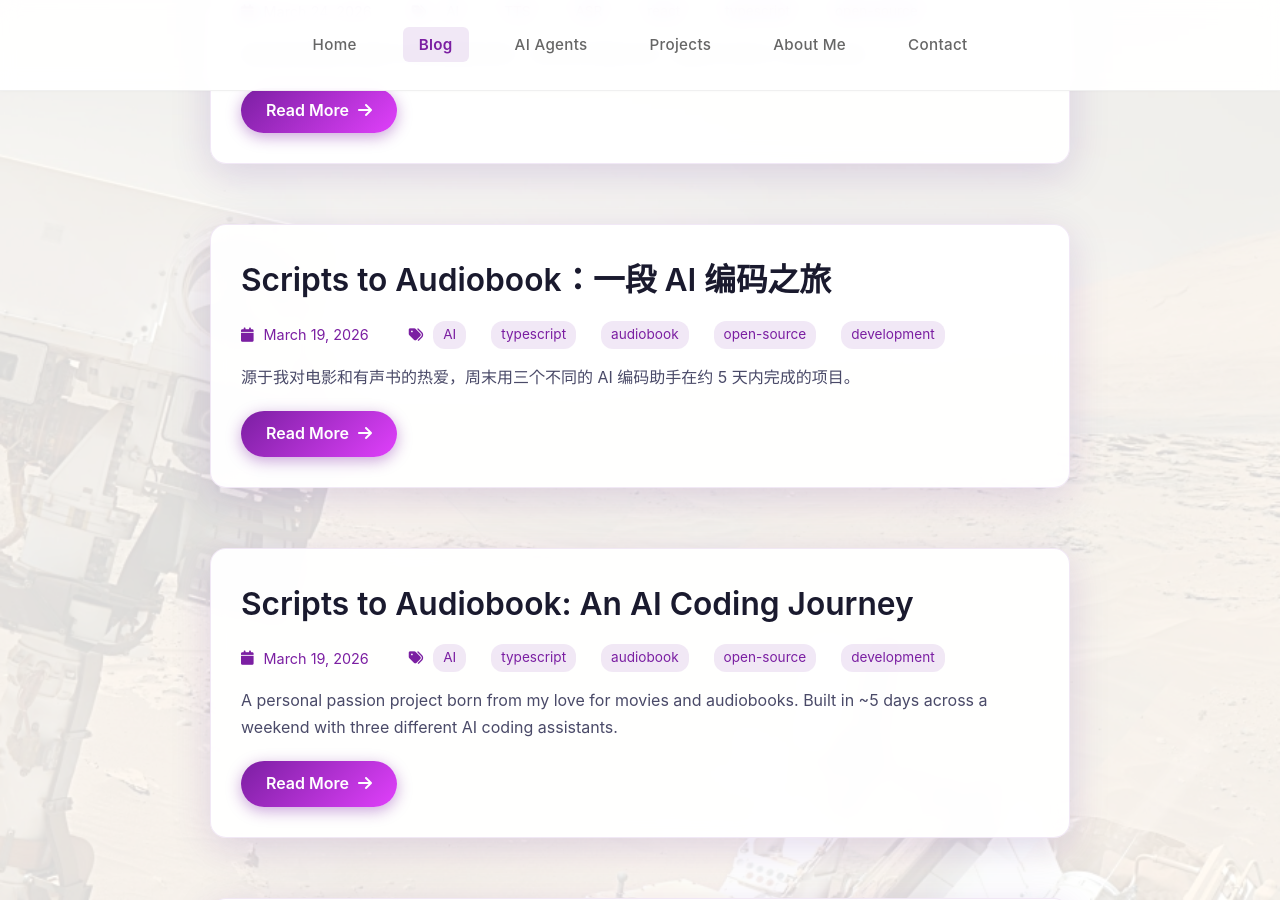
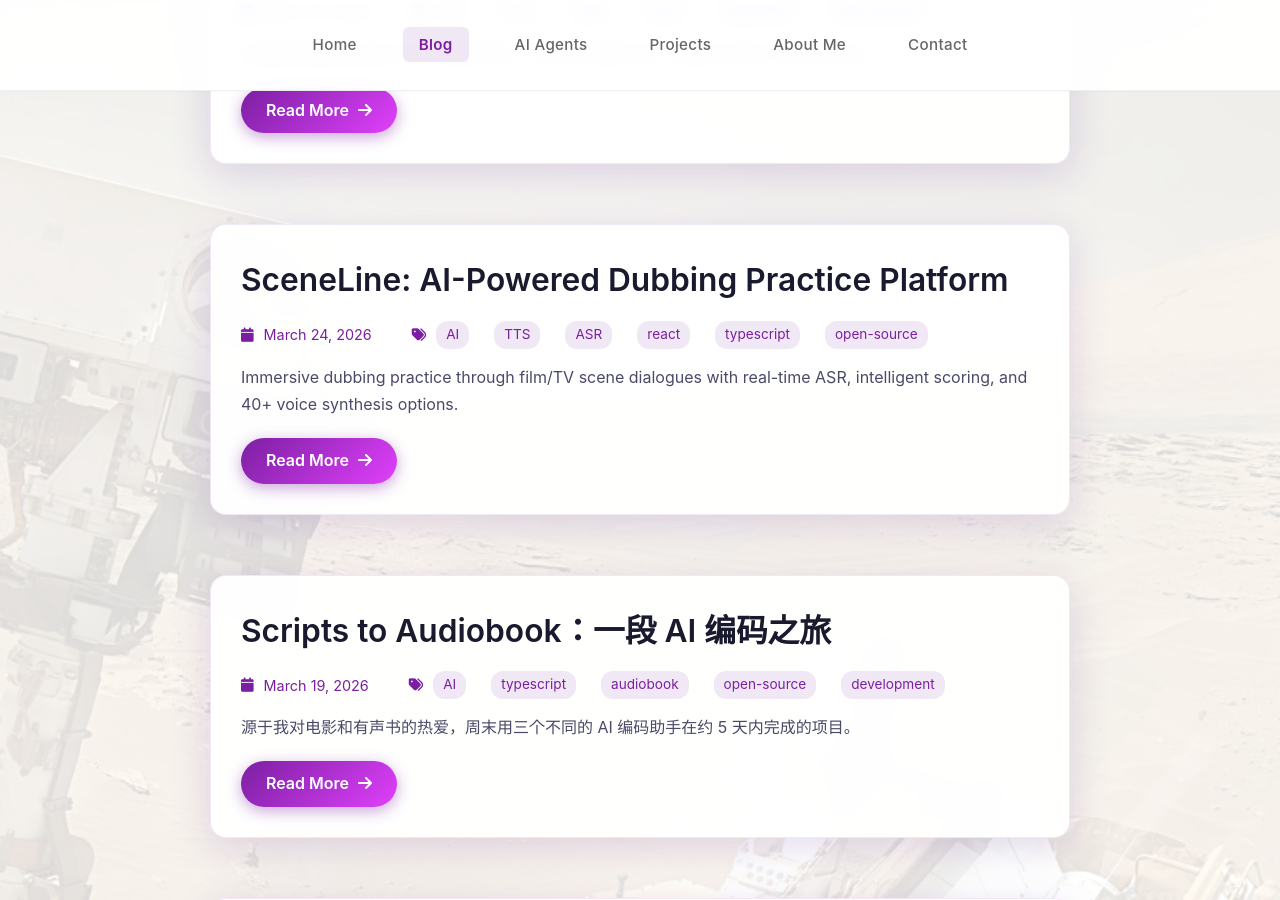
Before and after one commit to nicky-aigc/nicky-aigc.github.io, a Jekyll site: the page built from blog.html, in a window 1280 px wide and 900 px high, scrolled down 895 px. Built offline with Jekyll 4.4.1, drawn with Linux system fonts in a browser that asks for light colours; some of the changed lines change nothing that is shown.

Commit message:
Add English version for SceneLine blog post

````diff
--- /dev/null
+++ b/_posts/2026-03-25-sceneline-dubbing-practice-platform.en.md
@@ -0,0 +1,137 @@
+---
+layout: post
+title: "SceneLine: AI-Powered Dubbing Practice Platform"
+date: 2026-03-25 00:00:00 +0800
+tags: [AI, TTS, ASR, react, typescript, open-source]
+excerpt: "Immersive dubbing practice through film/TV scene dialogues with real-time ASR, intelligent scoring, and 40+ voice synthesis options."
+lang: en
+slug: sceneline-dubbing-practice-platform
+permalink: /blog/sceneline-dubbing-practice-platform
+---
+
+# SceneLine: AI-Powered Dubbing Practice Platform 🎬
+
+I recently released a new project called **SceneLine** — an AI-powered dubbing practice platform that enables language learners to practice dubbing through immersive film/TV scene dialogues.
+
+## Why I Built This
+
+The hardest part of language learning is often not vocabulary or grammar, but **language sense** — that natural, authentic way of expression. Traditional listening and reading exercises struggle to develop this, but **dubbing practice** is a great solution:
+
+- **Immersive scenarios** — Real movie/TV dialogues, not textbook sentences
+- **Multi-character interactions** — Different tones, emotions, and pacing
+- **Instant feedback** — Know whether your pronunciation is accurate
+
+But traditional dubbing practice has a pain point: **no feedback**. You say the lines along with the video, but don't know if you're doing it right.
+
+SceneLine aims to solve this.
+
+## Core Features
+
+### 🎙️ Real-time ASR (Speech Recognition)
+- Uses **FunASR** for speech recognition
+- **Resident process mode**, 10x performance optimization
+- Real-time comparison of your pronunciation against the original
+
+### 🔊 40+ TTS Voices
+- Microsoft Edge TTS support
+- 40+ voice options
+- Filter by gender/locale to find the best reference voice
+
+### 🎭 Multi-character Dialogue Practice
+- Supports multi-role scenes (like Friends dialogues)
+- Individual scoring for each character
+- Practice multiple roles by yourself
+
+### 📊 Practice History & Statistics
+- Three view modes: Overview / By Script / Details
+- Track your progress curve
+- Identify weak areas
+
+### 📝 Smart Deduplication
+- Content hash-based script deduplication
+- Automatically merges identical content to avoid repetition
+
+## Tech Stack
+
+### Frontend
+- **React + Vite** — Fast development experience
+- **Tailwind CSS** — Clean UI design
+- **TypeScript** — Type safety
+
+### Backend
+- **Express + TypeScript** — API service
+- **FunASR** — Core speech recognition
+- **node-edge-tts** — TTS wrapper
+
+### AI/ML
+- **FunASR** — Alibaba DAMO Academy's open-source ASR framework
+- **ModelScope** — Model hub
+- **faster-whisper** — Accelerated Whisper ASR
+
+## Quick Start
+
+### One-click Launch (Recommended)
+
+```bash
+git clone https://github.com/hugcosmos/SceneLine.git
+cd SceneLine
+./start.sh
+```
+
+First launch will:
+- Ask if you're in mainland China (auto-configures mirror sources)
+- Download ASR model (~2GB, takes 6-9 minutes first time)
+
+Then visit http://localhost:5000
+
+### Docker Deployment
+
+```bash
+docker-compose up -d
+```
+
+## System Requirements
+
+- **Node.js**: 20+
+- **Python**: 3.9-3.11 (ASR dependencies, torch doesn't support 3.12+)
+- **Memory**: Minimum 4GB (ASR model uses ~2GB)
+- **Disk**: 3GB+ free space
+- **FFmpeg**: For audio format conversion
+
+## Project Structure
+
+```
+sceneline/
+├── server/          # Backend (Express + TypeScript)
+│   ├── lib/         # Core libraries (ASR, TTS)
+│   └── routes/      # API routes
+├── client/          # Frontend (React + Vite + Tailwind)
+│   └── src/pages/   # Page components
+├── shared/          # Shared type definitions
+├── models/          # ASR model cache
+├── tts-cache/       # TTS audio cache
+└── docker-compose.yml
+```
+
+## License
+
+MIT License — Fully open source, contributions welcome.
+
+## Future Plans
+
+- [ ] **Multi-user mode** — Support multiple users practicing simultaneously with real-time comparison
+- [ ] **Streaming ASR** — Faster real-time recognition with lower latency
+- [ ] **Intelligent scoring system** — More systematic and human-friendly scoring mechanism
+- [ ] **TTS upgrade** — Support for richer voice options
+- [ ] **Multiple TTS providers** — Integration with more API providers (ElevenLabs, iFlytek, Baidu, etc.)
+
+## Links
+
+- **GitHub**: [github.com/hugcosmos/SceneLine](https://github.com/hugcosmos/SceneLine)
+- **Online Demo**: (Coming soon)
+
+---
+
+If you're also learning languages or interested in AI + education, give it a try and share your feedback!
+
+Made with 💙 by Nicky & AI
--- a/_posts/2026-03-25-sceneline-dubbing-practice-platform.md
+++ b/_posts/2026-03-25-sceneline-dubbing-practice-platform.zh.md
@@ -4,6 +4,9 @@ title: "SceneLine：AI驱动的配音练习平台"
 date: 2026-03-25 00:00:00 +0800
 tags: [AI, TTS, ASR, react, typescript, open-source]
 excerpt: "通过影视场景对话进行沉浸式配音训练，支持实时语音识别、智能评分和40+种声音合成。"
+lang: zh
+slug: sceneline-dubbing-practice-platform
+permalink: /blog/zh/sceneline-dubbing-practice-platform
 ---
 
 # SceneLine：AI驱动的配音练习平台 🎬
````
